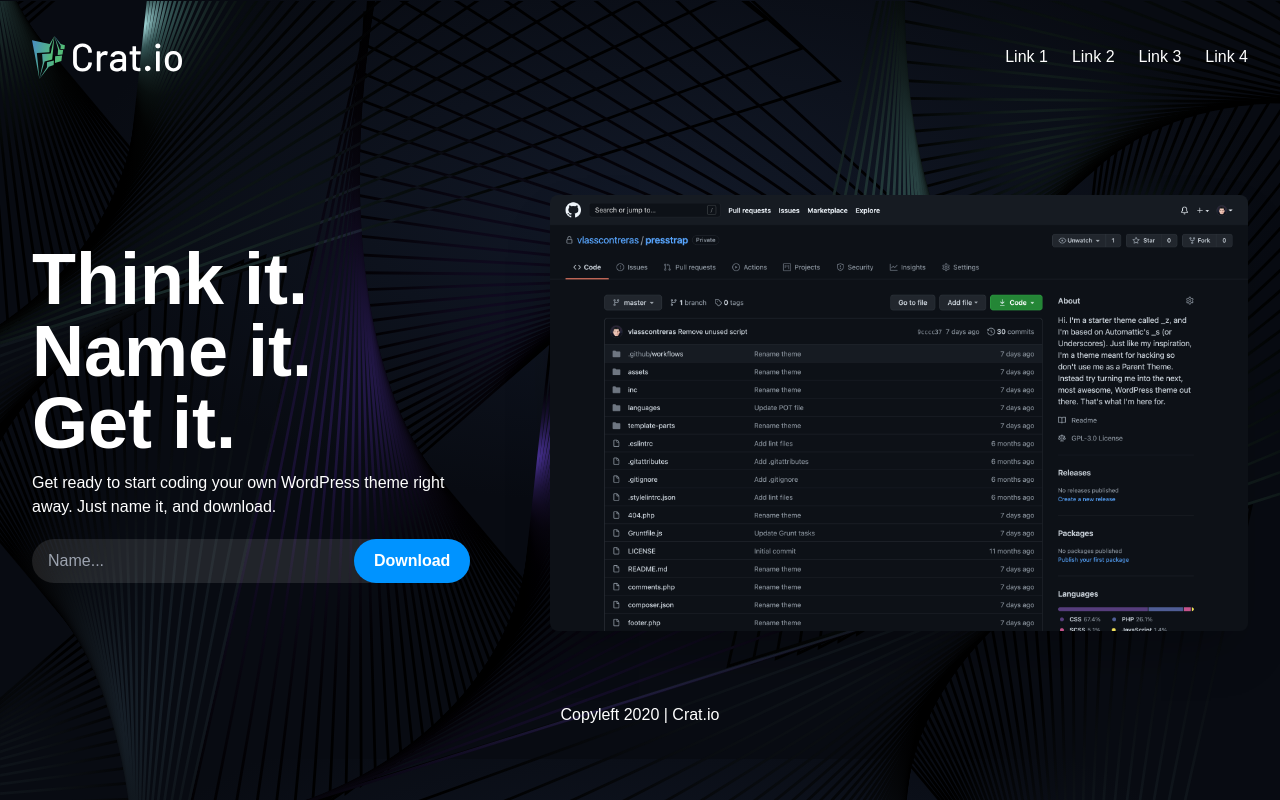
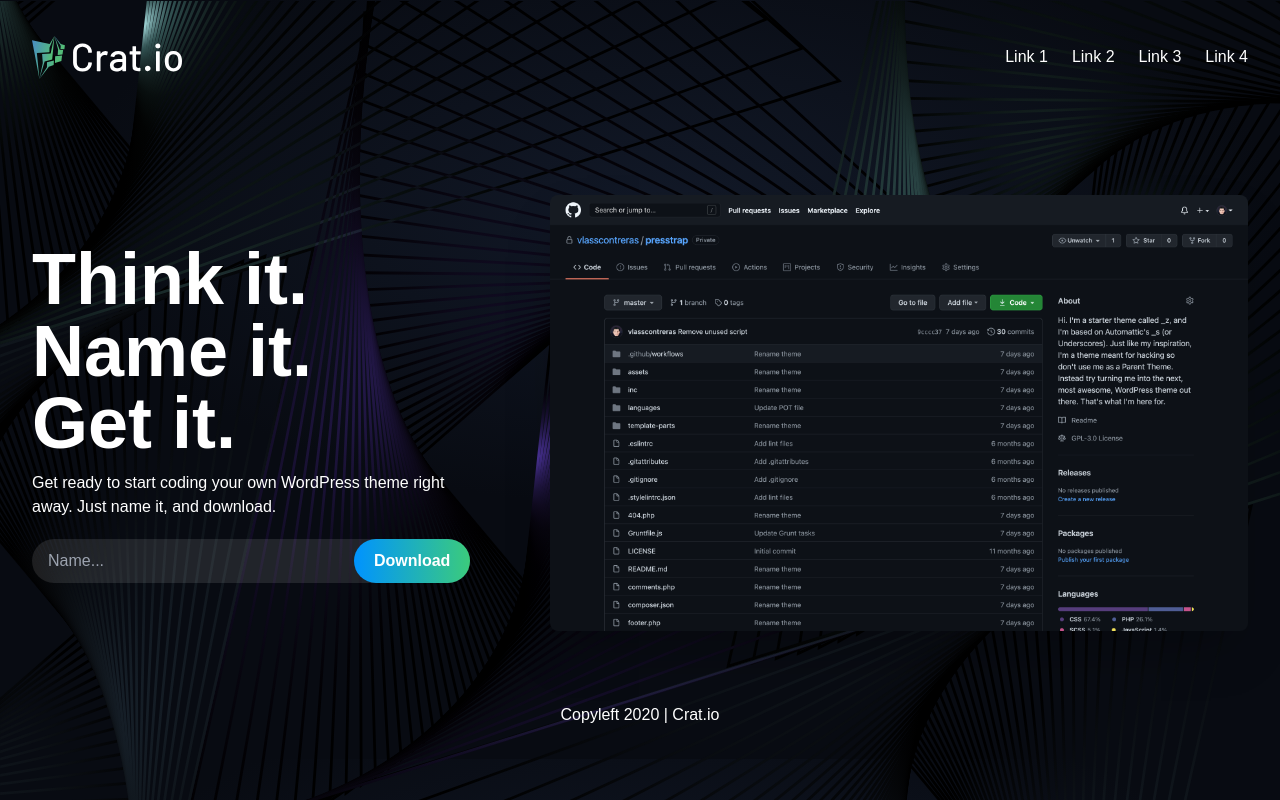
Before and after one commit to vlasscontreras/cratio, a Next.js app: page / in a window 1280 px wide. Built offline with nearby package versions, Linux system fonts and the light colour scheme; a web font is replaced by a local one.

Commit message:
Gradient buttons

```diff
--- a/pages/index.js
+++ b/pages/index.js
@@ -15,9 +15,9 @@ export default function Home() {
             Get it.
           </h1>
           <p className="mb-5">Get ready to start coding your own WordPress theme right away. Just name it, and download.</p>
-          <div className="bg-opacity-10 bg-white flex justify-between rounded-full">
-            <input type="text" placeholder="Name..." className="rounded-l-full bg-opacity-0 pl-4 bg-white min-w-0" />
-            <button className="px-5 py-2.5 bg-primary rounded-full font-bold">Download</button>
+          <div className="bg-opacity-10 focus-within:bg-opacity-20 transition-all bg-white flex justify-between rounded-full">
+            <input type="text" placeholder="Name..." className="rounded-l-full bg-opacity-0 px-4 bg-white min-w-0 flex-grow outline-none" />
+            <button className="px-5 py-2.5 bg-gradient-to-r from-primary to-secondary rounded-full font-bold focus:outline-none transition-opacity opacity-100 hover:opacity-90">Download</button>
           </div>
         </div>
 
```
